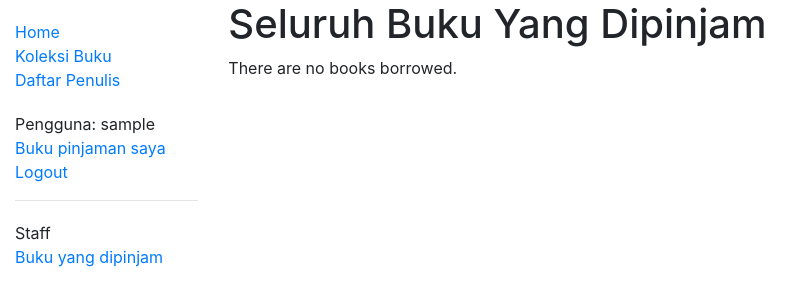
After one commit to bagusdewantoro/perpustakaan, a Django app: page /katalog/dipinjam/ in a window 1280 px wide. The commit adds this page. Shown: the top 306 px of the page, without its empty margins (0-811 px from the left). Run offline with Django 3.2, Linux system fonts and the light colour scheme; the visitor is signed in with stand-in values (Sample User, id 1); data that the repository does not hold is empty; some libraries are stand-ins or nearby versions.

Commit message:
authentication - staff permission

```diff
--- a/katalog/models.py
+++ b/katalog/models.py
@@ -123,6 +123,8 @@ class InstanceBuku(models.Model):
         # Tambahkan Verbose Name (tambahkan 2 atribut dari class Meta di bawah ini)
         verbose_name = 'Daftar Instance Buku'
         verbose_name_plural = 'Daftar Instance Buku'
+        # data permission = tuple (nama permission, nama yang ditampilkan)
+        permissions = (("bisa_tandai_kembali", "Tandai bahwa sudah dikembalikan"),)
 
     # menampilkan informasi jika tanggal pengembalian sudah lewat:
     @property
--- a/katalog/templates/dasar.html
+++ b/katalog/templates/dasar.html
@@ -20,13 +20,26 @@
             <li><a href="{% url 'index' %}">Home</a></li>
             <li><a href="{% url 'koleksi' %}">Koleksi Buku</a></li>
             <li><a href="{% url 'penulis' %}">Daftar Penulis</a></li>
+          </ul>
+          <ul class="sidebar-nav">
             {% if user.is_authenticated %}
               <li>Pengguna: {{ user.get_username }}</li>
-              <li><a href="{% url 'logout'%}?next={{request.path}}">Logout</a></li>
+              <li><a href="{% url 'pinjamanku' %}">Buku pinjaman saya</li>
+              <li><a href="{% url 'logout' %}?next={{request.path}}">Logout</a></li>
             {% else %}
-              <li><a href="{% url 'login'%}?next={{request.path}}">Login</a></li>
+              <li><a href="{% url 'login' %}?next={{request.path}}">Login</a></li>
             {% endif %}
           </ul>
+
+          {% if user.is_staff %}
+            <hr>
+            <ul class="sidebar-nav">
+              <li>Staff</li>
+              {% if perms.katalog.bisa_tandai_kembali %}
+                <li><a href="{% url 'seluruh-pinjaman' %}">Buku yang dipinjam</a></li>
+              {% endif %}
+            </ul>
+          {% endif %}
         {% endblock %}
         </div>
 
--- /dev/null
+++ b/katalog/templates/katalog/buku_pinjaman_seluruh_user.html
@@ -0,0 +1,19 @@
+{% extends "dasar.html" %}
+
+{% block content %}
+    <h1>Seluruh Buku Yang Dipinjam</h1>
+
+    {% if instancebuku_list %}
+    <ul>
+
+      {% for apapun in instancebuku_list %}
+      <li class="{% if apapun.terlambat %}text-danger{% endif %}">
+        <a href="{% url 'detail-buku' apapun.buku.pk %}">{{apapun.buku.judul}}</a> ({{ apapun.kembali }}) {% if user.is_staff %}- {{ apapun.peminjam }}{% endif %}
+      </li>
+      {% endfor %}
+    </ul>
+
+    {% else %}
+      <p>There are no books borrowed.</p>
+    {% endif %}
+{% endblock %}
--- a/katalog/urls.py
+++ b/katalog/urls.py
@@ -6,5 +6,7 @@ urlpatterns = [
     path('koleksi/', views.BukuListView.as_view(), name='koleksi'),
     path('koleksi/<int:pk>', views.BukuDetailView.as_view(), name='detail-buku'),
     path('penulis/', views.PenulisListView.as_view(), name='penulis'),
-    path('penulis/<int:pk>', views.PenulisDetailView.as_view(), name='detail-penulis')
+    path('penulis/<int:pk>', views.PenulisDetailView.as_view(), name='detail-penulis'),
+    path('bukuku/', views.BukuDisewaUserListView.as_view(), name='pinjamanku'),
+    path(r'dipinjam/', views.SeluruhBukuDipinjamListView.as_view(), name='seluruh-pinjaman'),
 ]
--- a/katalog/views.py
+++ b/katalog/views.py
@@ -1,6 +1,8 @@
 from django.shortcuts import render
 from katalog.models import Buku, Penulis, Jenis, InstanceBuku
 from django.views import generic
+from django.contrib.auth.mixins import LoginRequiredMixin   # membuat VIEWS ini restricted : Harus login dulu untuk bisa mengakses
+from django.contrib.auth.mixins import PermissionRequiredMixin  # membuat VIEWS ini hanya bisa diakses oleh user dengan PERMISSION
 
 def index(request):
     """Fungsi view untuk home page"""
@@ -44,7 +46,27 @@ class BukuDetailView(generic.DetailView):   # nama class boleh diganti, asal sam
 class PenulisListView(generic.ListView):
     model = Penulis
 
-from django.contrib.auth.mixins import LoginRequiredMixin   # membuat VIEWS ini restricted : Harus login dulu untuk bisa mengakses
+# membuat VIEWS ini restricted : Harus login dulu untuk bisa mengakses
 class PenulisDetailView(LoginRequiredMixin, generic.DetailView): # masukkan 'LoginRequiredMixin' sebagai argumen pertama sebelum views
     model = Penulis
-    login_url = '/akun/login/' # tambahkan object ini supaya bisa restricted hanya Users
+    login_url = '/accounts/login/' # tambahkan object ini supaya bisa restricted hanya Users
+
+# Untuk user: mengecek buku yang dipinjam user tersebut
+class BukuDisewaUserListView(LoginRequiredMixin, generic.ListView):
+    model = InstanceBuku
+    template_name = 'katalog/buku_pinjaman_saya.html'
+    paginate_by = 10
+
+    def get_queryset(self):
+        return InstanceBuku.objects.filter(peminjam=self.request.user).filter(status__exact='s').order_by('kembali')
+
+# Untuk staff (pustakawan): mengecek buku yang dipinjam oleh seluruh user
+class SeluruhBukuDipinjamListView(PermissionRequiredMixin, generic.ListView):
+    """Only visible to users with can_mark_returned permission."""
+    model = InstanceBuku
+    permission_required = 'katalog.bisa_tandai_kembali'
+    template_name = 'katalog/buku_pinjaman_seluruh_user.html'
+    paginate_by = 10
+
+    def get_queryset(self):
+        return InstanceBuku.objects.filter(status__exact='s').order_by('kembali')
--- a/perpustakaan/urls.py
+++ b/perpustakaan/urls.py
@@ -43,5 +43,5 @@ urlpatterns += static(settings.MEDIA_URL, document_root=settings.MEDIA_ROOT)
 
 # tambahkan authentication urls (untuk login, logout, password management)
 urlpatterns += [
-    path('akun/', include('django.contrib.auth.urls')),
+    path('accounts/', include('django.contrib.auth.urls')),
 ]
```
Also changed, not shown: katalog/templates/katalog/buku_pinjaman_saya.html (added, +19 -0 lines), katalog/migrations/0012_auto_20210105_2312.py (added).
